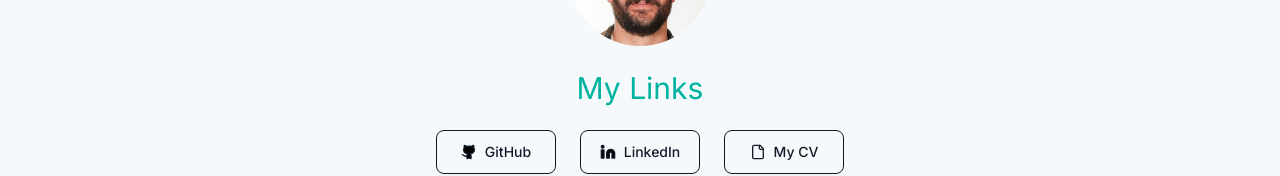
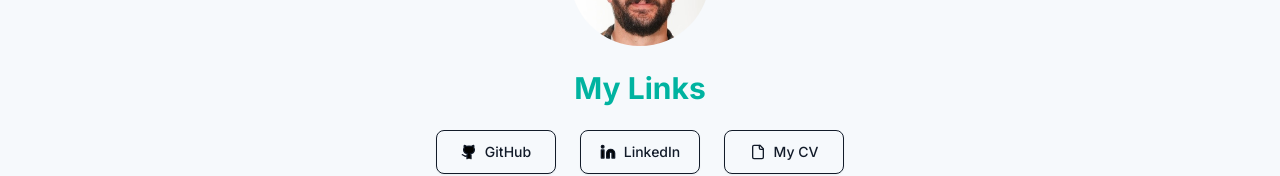
Before and after one commit to Neria28/portfolio, a Next.js app: page /links in a window 1280 px wide. Shown: the part 360-536 px from the top of the page. Built offline with nearby package versions, Linux system fonts and the light colour scheme; no server answers.

Commit message:
text bold at my links

```diff
--- a/components/pages/links.tsx
+++ b/components/pages/links.tsx
@@ -13,7 +13,7 @@
         </AvatarFallback>
       </Avatar>
       <div>
-        <p className="text-primary text-3xl">My Links</p>
+        <p className="text-primary text-3xl font-bold">My Links</p>
       </div>
       <div className="flex flex-col gap-6 md:flex-row">
         <LinkButton
```
Also changed, not shown: vercel.json.
